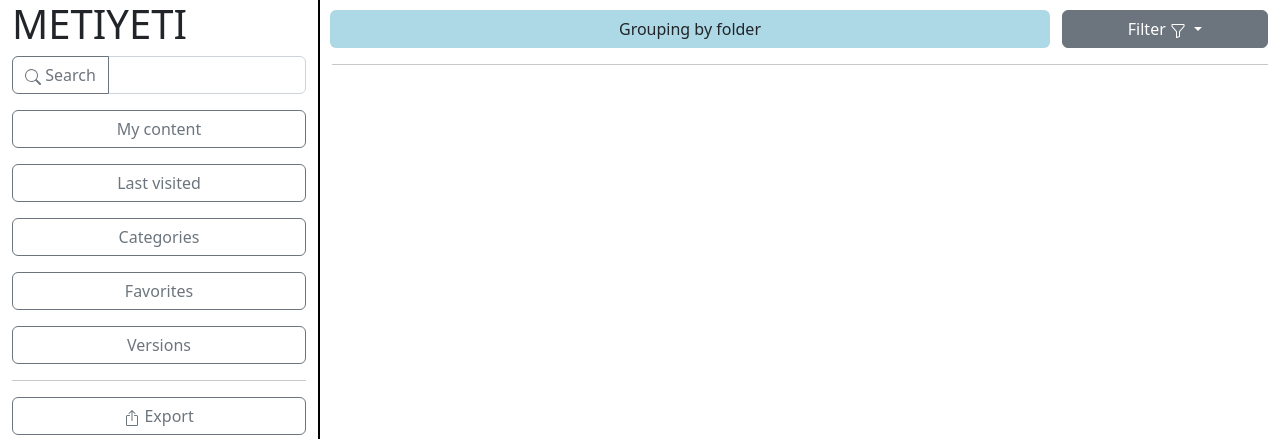
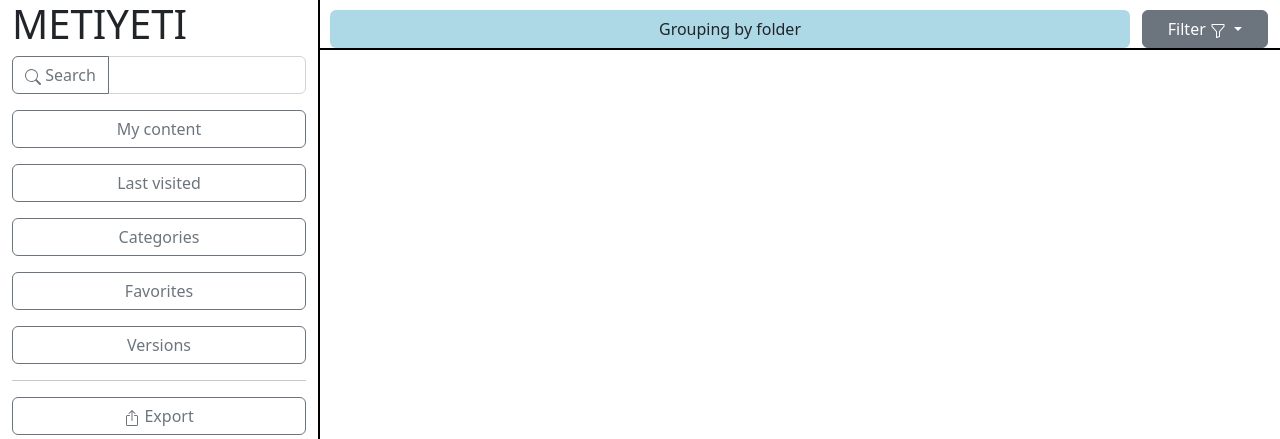
Before and after one commit to ANuKI-RT/Metric-Catalog-Tool, a web app: file html/toolpage.html in a window 1280 px wide. Shown: the top 439 px of the page. Run offline with its HTML, style and script files only (its server is not run), Linux system fonts and the light colour scheme.

Commit message:
bottom top part black added bar basic functions

```diff
--- a/css/toolpage.css
+++ b/css/toolpage.css
@@ -18,7 +18,9 @@ div{
 }
 .topRightSide{
     margin-top: 10px;
+    border-bottom: 2px solid black;
 }
 hr{
     color: solid black;
+    width: 100%;
 }
--- a/html/toolpage.html
+++ b/html/toolpage.html
@@ -68,7 +68,7 @@
             <div class="col-9">
                 <div class="row topRightSide">
                     <!---->
-                    <div class="col-9 gbf">
+                    <div class="col-10 gbf">
                         <span>Grouping by folder</span>
                     </div>
                     <!--Filter-->
@@ -88,9 +88,15 @@
                           </div>
                     </div>
                 </div>
-                <hr>
                 <!--List of the metrics-->
-                <div class="row"></div>
+                <div class="row metricList">
+                    <div class="col-11">
+
+                    </div>
+                    <div class="col">
+
+                    </div>
+                </div>
             </div>
         </div>
     </div>
```
